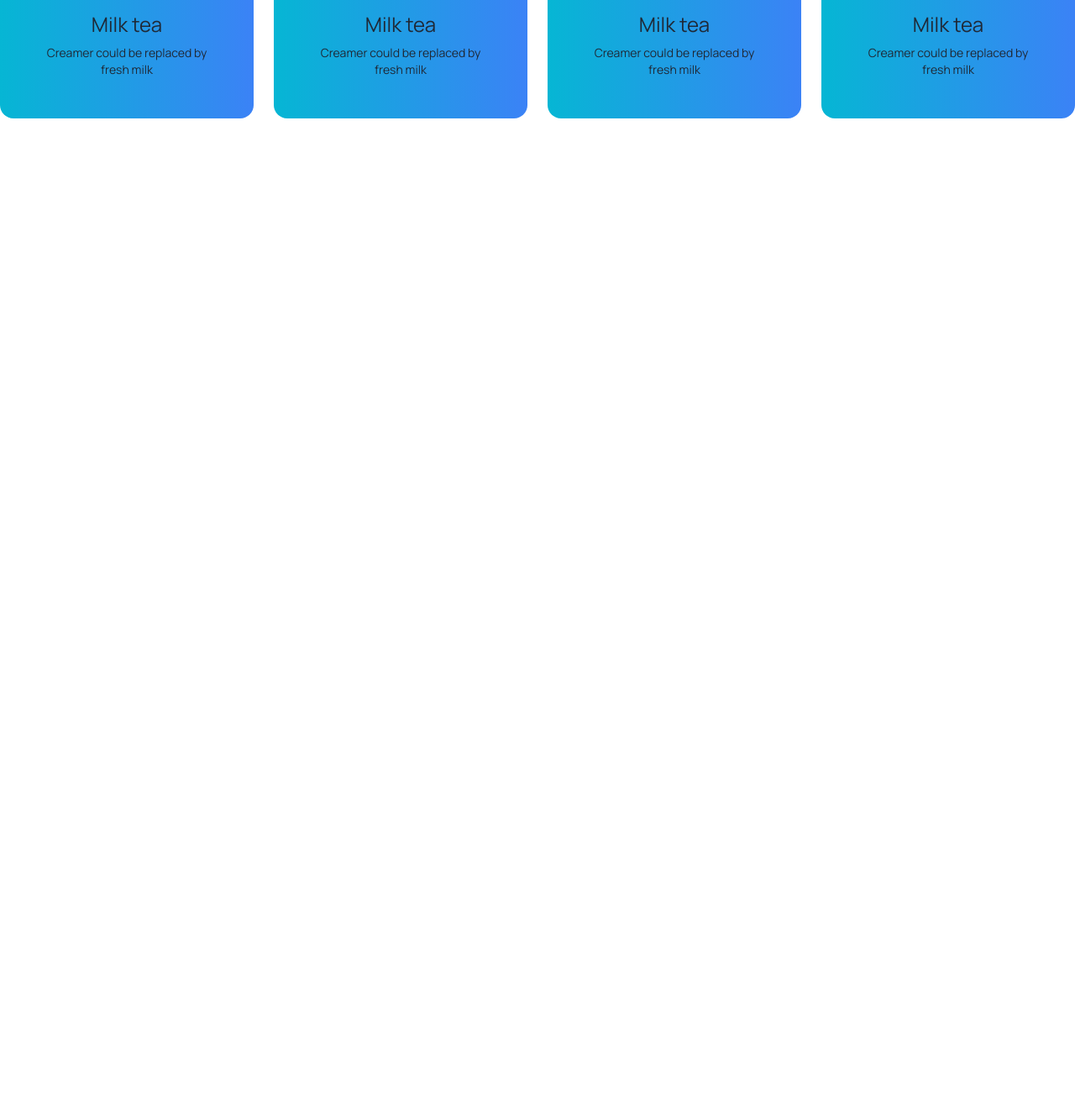
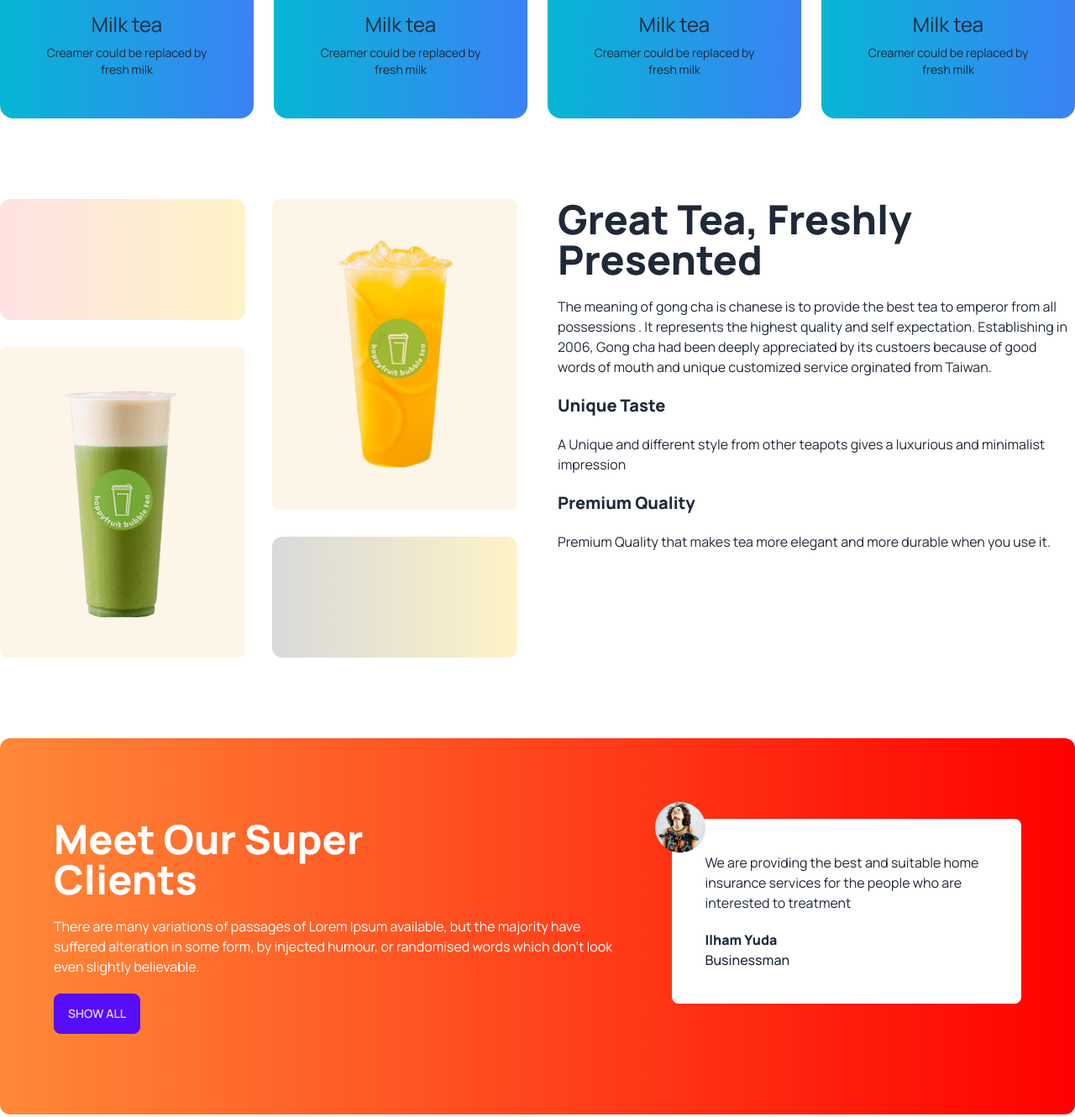
Before and after one commit to AnuraktaChowdhury/tea_house_with_daisyUI, a plain HTML site: page index.html in a window 1280 px wide. Shown: the part 868-2198 px from the top of the page at 84% size. Before the commit the page ends 1105 px from the top, so only its background shows below. Drawn offline with nearby package versions, Linux system fonts and the light colour scheme.

Commit message:
updated code1

```diff
--- a/index.html
+++ b/index.html
@@ -127,7 +127,66 @@
       </div>
 
     </section>
+    <!-- <great tee fresh tee section> -->
+    <section class=" my-24 flex gap-12 flex-col lg:flex-row">
+      <div class="grid gap-8 grid-cols-1 md:grid-cols-2 flex-1">
+        <div class="rounded-xl h-36 bg-gradient-to-r from-red-100 to-amber-100"></div>
+        <div class="row-span-2 bg-[#E6A6231A] rounded-lg px-8 py-12 flex justify-center">
+          <img src="images/fresh-1.png" alt="">
+        </div>
 
+        <div class="row-span-2 bg-[#E6A6231A] rounded-lg px-8 py-12 flex justify-center">
+          <img src="images/fresh-2.png" alt="">
+        </div>
+
+
+        <div class="rounded-xl h-36 bg-gradient-to-r from-[#D9D9D9] to-amber-100"></div>
+
+
+      </div>
+      <div class="space-y-5 flex-1">
+        <h3 class="text-5xl font-extrabold">Great Tea, Freshly<br> Presented</h3>
+        <p>
+          The meaning of gong cha is chanese is to provide the best tea to emperor from all possessions . It represents
+          the highest quality and self expectation. Establishing in 2006, Gong cha had been deeply appreciated by its
+          custoers because of good words of mouth and unique customized service orginated from Taiwan.
+        </p>
+        <h4 class="text-xl font-extrabold mt-8">Unique Taste</h4>
+        <p>A Unique and different style from other teapots gives a luxurious and minimalist impression</p>
+
+        <h4 class="text-xl font-extrabold">Premium Quality</h4>
+        <p>Premium Quality that makes tea more elegant and more durable when you use it.</p>
+      </div>
+    </section>
+
+    <!-- super client section -->
+    <section
+      class="my-24  flex flex-col lg:flex-row gap-12 rounded-xl  bg-gradient-to-r from-[#FF8938] to-[#F00] px-16 py-24">
+      <div class="space-y-5">
+        <h2 class="text-5xl font-extrabold text-white">
+          Meet Our Super
+          <br>
+          Clients
+        </h2>
+        <p class="text-white">
+          There are many variations of passages of Lorem Ipsum available, but the majority have suffered alteration in
+          some form, by injected humour, or randomised words which don't look even slightly believable.
+        </p>
+        <button class="btn btn-primary">Show All</button>
+      </div>
+      <div>
+        <!-- review -->
+        <div class=" relative p-10 rounded-lg bg-white">
+          <img class="absolute -top-5 -left-5" src="images/client.png" alt="">
+          <p>
+            We are providing the best and suitable home insurance services for the people who are interested to
+            treatment
+          </p>
+          <h4 class="font-bold mt-5">Ilham Yuda</h4>
+          <p class="font-medium">Businessman</p>
+        </div>
+      </div>
+    </section>
   </main>
   <footer>
 
```
